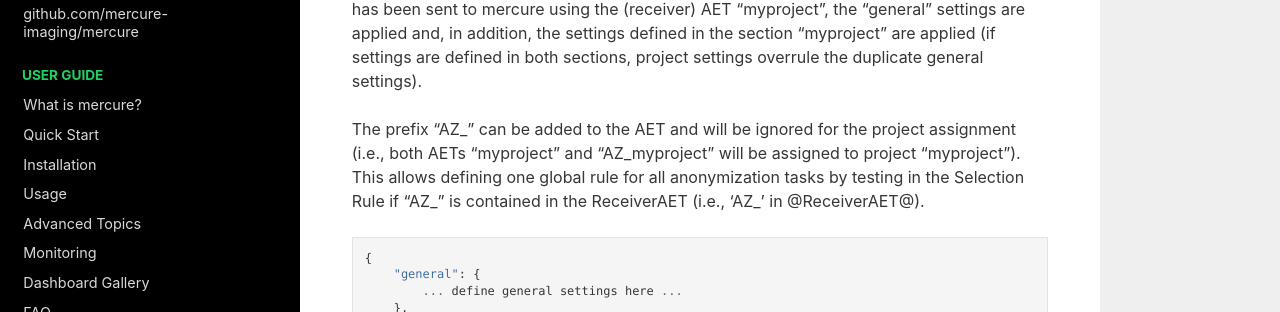
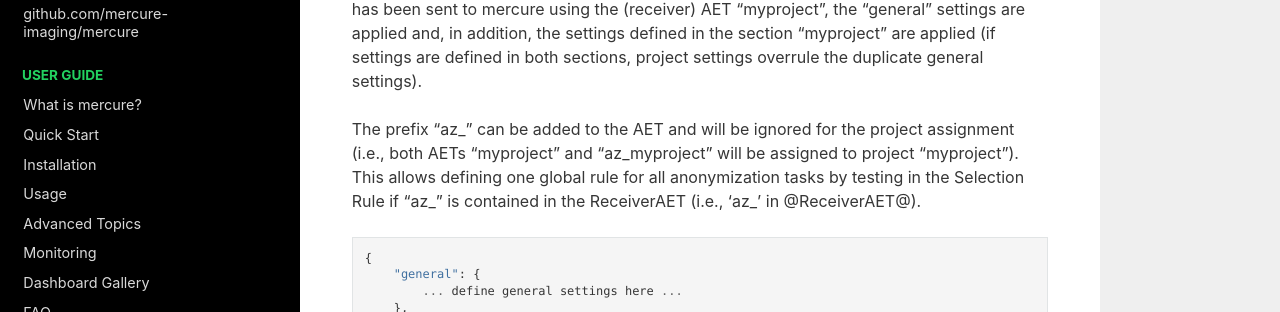
Before and after one commit to mercure-imaging/mercure, a Sphinx documentation site: the page built from docs/anonymizer.rst, in a window 1280 px wide and 900 px high, scrolled down 1042 px. Shown: the part 141-453 px from the top of the window. Built offline with Sphinx 7.4.7 and the Read the Docs theme 2.0.0, drawn with Linux system fonts in a browser that asks for light colours.

```diff
--- a/docs/anonymizer.rst
+++ b/docs/anonymizer.rst
@@ -29,7 +29,7 @@ General and Project-Specific Settings
 
 General settings, which are applied to all anonymization steps, as well as project-specific settings can be defined. Project-specific settings are applied when a series (or study) has been sent to mercure with a certain Application Entity Title (AET). For example, if a series has been sent to mercure using the (receiver) AET "myproject", the "general" settings are applied and, in addition, the settings defined in the section "myproject" are applied (if settings are defined in both sections, project settings overrule the duplicate general settings).
 
-The prefix "AZ\_" can be added to the AET and will be ignored for the project assignment (i.e., both AETs "myproject" and "AZ\_myproject" will be assigned to project "myproject"). This allows defining one global rule for all anonymization tasks by testing in the Selection Rule if "AZ\_" is contained in the ReceiverAET (i.e., 'AZ\_' in @ReceiverAET@).
+The prefix "az\_" can be added to the AET and will be ignored for the project assignment (i.e., both AETs "myproject" and "az\_myproject" will be assigned to project "myproject"). This allows defining one global rule for all anonymization tasks by testing in the Selection Rule if "az\_" is contained in the ReceiverAET (i.e., 'az\_' in @ReceiverAET@).
 
 .. code-block::
 
```
Also changed, not shown: 1 other file.
